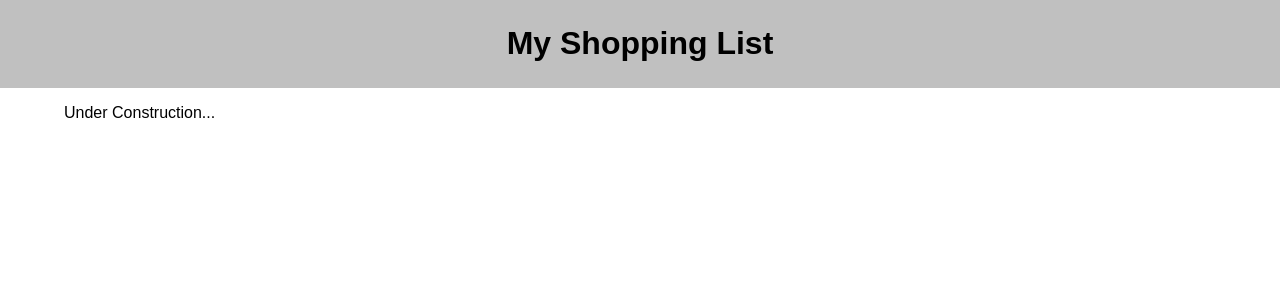
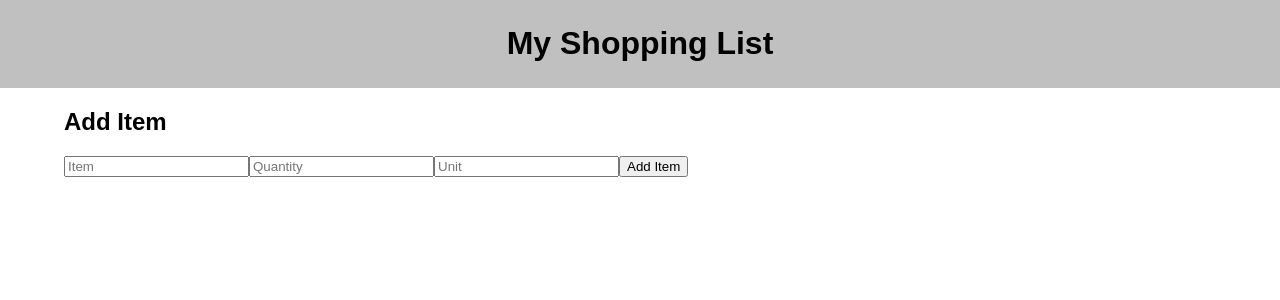
Before and after one commit to Zabdi94/Shopping-List, a React (Create React App) app: page / in a window 1280 px wide. Shown: the top 300 px of the page. Built offline with nearby package versions, Linux system fonts and the light colour scheme.

Commit message:
created POST for input form

```diff
--- a/package.json
+++ b/package.json
@@ -15,6 +15,7 @@
   "author": "",
   "license": "ISC",
   "dependencies": {
+    "axios": "^1.3.3",
     "express": "^4.17.1",
     "pg": "^8.5.1",
     "react": "^18.2.0",
--- a/src/components/App/App.jsx
+++ b/src/components/App/App.jsx
@@ -1,15 +1,15 @@
-import React from 'react';
+import React from "react";
 
-import Header from '../Header/Header.jsx'
-import './App.css';
-
+import ShoppingForm from "../ShoppingForm/ShoppingForm.jsx";
+import Header from "../Header/Header.jsx";
+import "./App.css";
 
 function App() {
 	return (
 		<div className="App">
 			<Header />
 			<main>
-                <p>Under Construction...</p>
+				<ShoppingForm />
 			</main>
 		</div>
 	);
--- /dev/null
+++ b/src/components/ShoppingForm/ShoppingForm.jsx
@@ -0,0 +1,63 @@
+import { useState } from "react";
+import axios from "axios";
+import "./ShoppingForm.css";
+
+function ShoppingForm({ getItems }) {
+	const [nameInput, setItemInput] = useState("");
+	const [quantityInput, setQuantityInput] = useState("");
+	const [unitInput, setUnitInput] = useState("");
+
+	const handleSubmit = (e) => {
+		e.preventDefault();
+
+		const newItem = {
+			name: nameInput,
+			quantity: quantityInput,
+			unit: unitInput,
+			isPurchased: false,
+		};
+
+		axios
+			.post("/item", newItem)
+			.then(() => {
+				getItems();
+				clearInputFields();
+			})
+			.catch((error) => {
+				console.log("Error POST /item", error);
+			});
+	};
+
+	const clearInputFields = () => {
+		setItemInput("");
+		setQuantityInput("");
+		setUnitInput("");
+	};
+
+	return (
+		<form onSubmit={handleSubmit}>
+			<h2>Add Item</h2>
+			<input
+				onChange={(e) => setItemInput(e.target.value)}
+				type="text"
+				value={nameInput}
+				placeholder="Item"
+			/>
+			<input
+				onChange={(e) => setQuantityInput(e.target.value)}
+				type="text"
+				value={quantityInput}
+				placeholder="Quantity"
+			/>
+			<input
+				onChange={(e) => setUnitInput(e.target.value)}
+				type="text"
+				value={unitInput}
+				placeholder="Unit"
+			/>
+			<button type="submit">Add Item</button>
+		</form>
+	);
+}
+
+export default ShoppingForm;
```
Also changed, not shown: src/components/ShoppingForm/ShoppingForm.css (added), 1 other file (tests, documents, lock files or other folders). Lines whose indentation alone changed are shown as unchanged.
